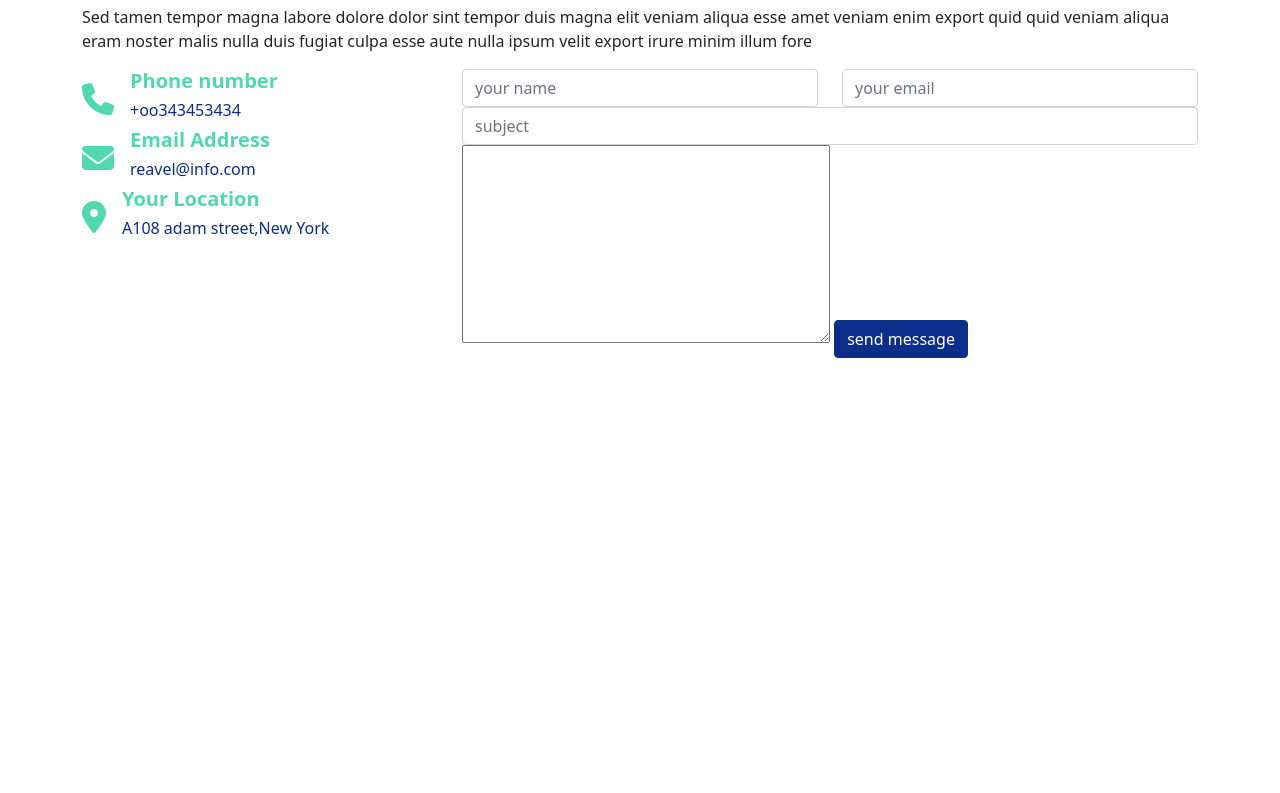
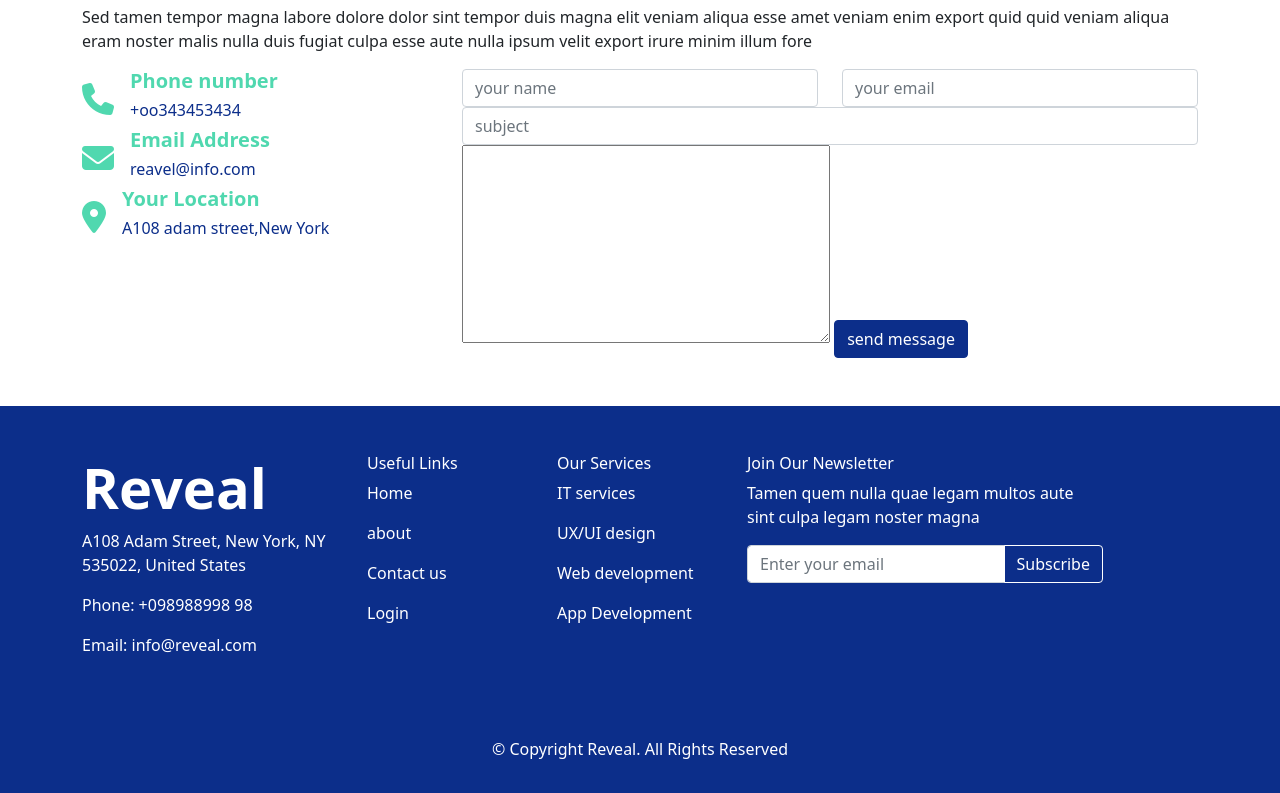
Before and after one commit to isha-web1/bootstrap-landing-page, a plain HTML site: page index.html in a window 1280 px wide. Shown: the part 3622-4415 px from the top of the page. Before the commit the page ends 3980 px from the top, so only its background shows below. Drawn offline with Linux system fonts and the light colour scheme.

Commit message:
footer section added

```diff
--- a/index.html
+++ b/index.html
@@ -249,7 +249,7 @@
         </div>
       </section>
 
-      <section class="container">
+      <section class="container mb-5">
         <h2 class="fw-bold text-primary">Contact Us</h2>
         <p>Sed tamen tempor magna labore dolore dolor sint tempor duis magna elit veniam aliqua esse amet veniam enim export quid quid veniam aliqua eram noster malis nulla duis fugiat culpa esse aute nulla ipsum velit export irure minim illum fore</p>
         <div class="row">
@@ -299,9 +299,43 @@
       </section>
 
     </main>
-    <footer>
-
-    </footer>
+    <footer class="mt-5 bg-primary">
+      <div class="container py-5">
+          <div class="row">
+              <div class="col-md-3">
+                  <h1 class="fw-bold text-white display-4">Reveal</h1>
+                  <p class="text-white">A108 Adam Street, New York, NY 535022, United States</p>
+                  <p class="text-white">Phone: +098988998 98</p>
+                  <p class="text-white">Email: info@reveal.com</p>
+              </div>
+              <div class="col-md-2 text-white">
+                  <h6>Useful Links</h6>
+                  <p><a class="text-decoration-none text-white" href="">Home</a></p>
+                  <p><a class="text-decoration-none text-white" href="">about</a></p>
+                  <p><a class="text-decoration-none text-white" href="">Contact us</a></p>
+                  <p><a class="text-decoration-none text-white" href="">Login</a></p>
+              </div>
+              <div class="col-md-2 text-white">
+                  <h6>Our Services</h6>
+                  <p><a class="text-decoration-none text-white" href="">IT services</a></p>
+                  <p><a class="text-decoration-none text-white" href="">UX/UI design</a></p>
+                  <p><a class="text-decoration-none text-white" href="">Web development</a></p>
+                  <p><a class="text-decoration-none text-white" href="">App Development</a></p>
+              </div>
+              <div class="col-md-4 text-white">
+                  <h6>Join Our Newsletter</h6>
+                  <p>Tamen quem nulla quae legam multos aute sint culpa legam noster magna</p>
+                  <div class="input-group mb-3">
+                      <input type="text" class="form-control" placeholder="Enter your email" aria-label="Recipient's username" aria-describedby="button-addon2">
+                      <button class="btn btn-outline-secondary" type="button" id="button-addon2">Subscribe</button>
+                    </div>
+              </div>
+          </div>
+      </div>
+      <div class="text-center text-white py-3">
+          <p>&copy; Copyright Reveal. All Rights Reserved</p>
+      </div>
+  </footer>
 <!-- javascript start -->
 <script src="js/bootstrap.min.js"></script>
 
```
